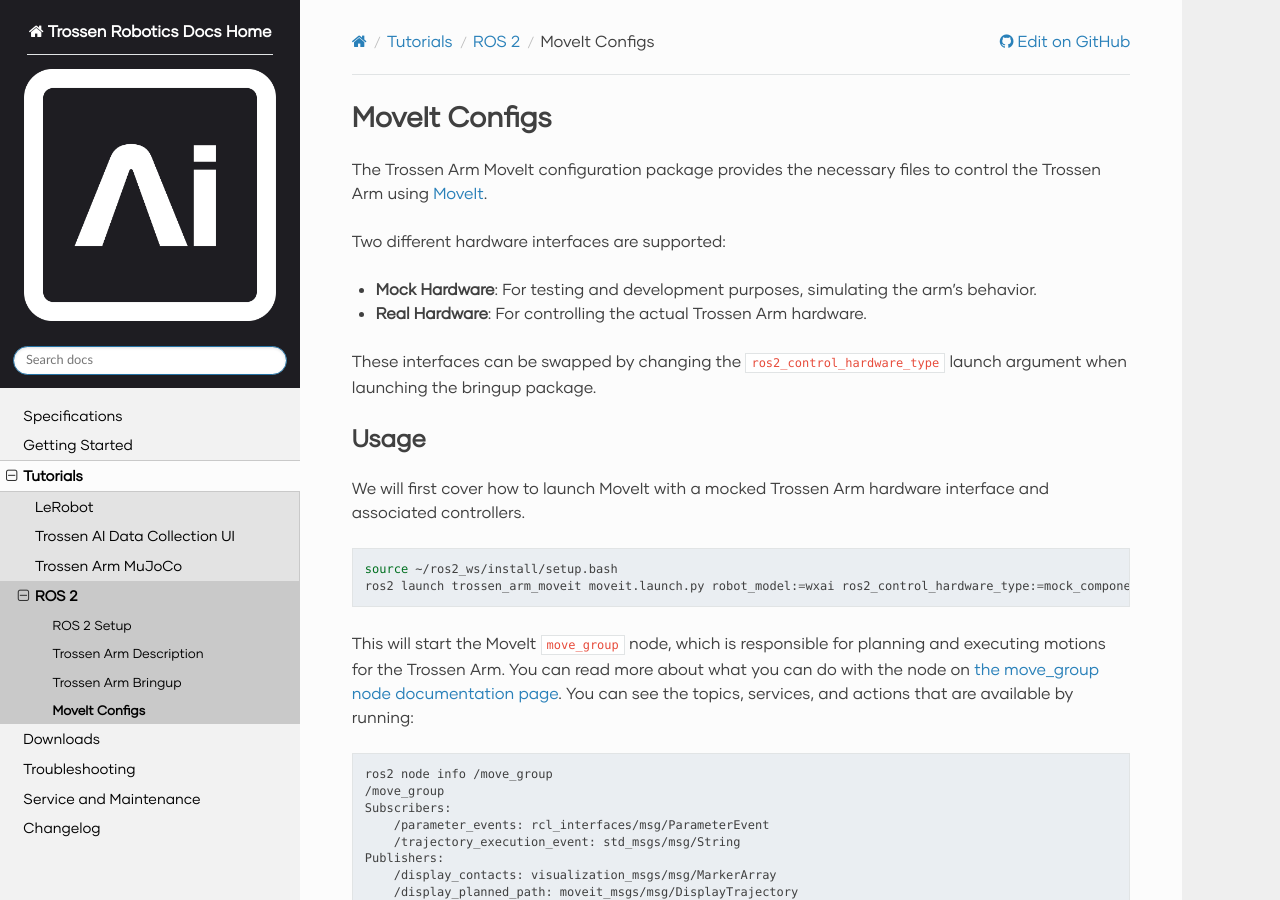
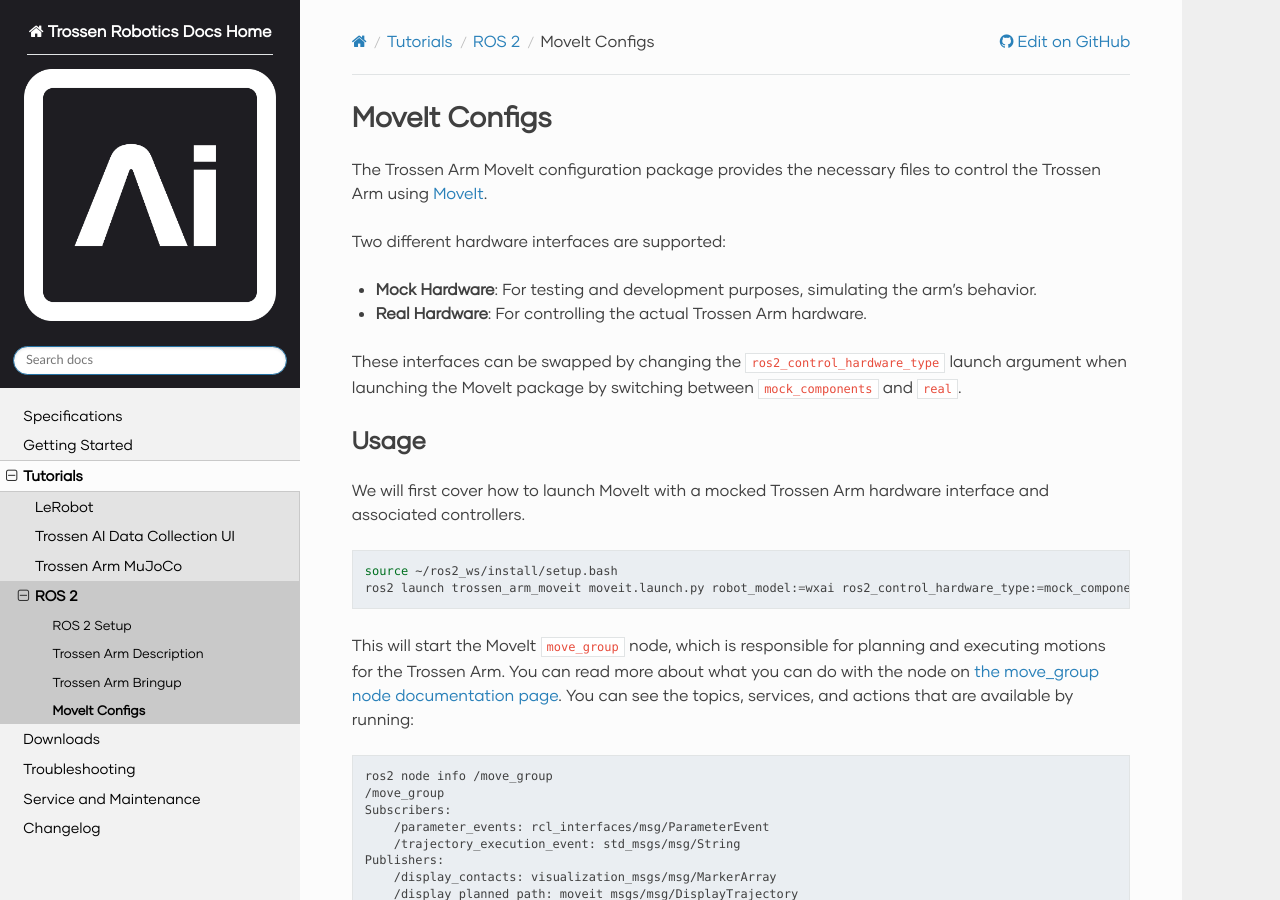
Before and after one commit to TrossenRobotics/trossen_arm, a Sphinx documentation site: the page built from docs/tutorials/ros2/moveit.rst, in a window 1280 px wide and 900 px high. Built offline with Sphinx 7.4.7 and the Read the Docs theme 3.1.0, drawn with Linux system fonts in a browser that asks for light colours; some web fonts are replaced; pages that are not in the unit, such as notebooks, are missing from menus.

Commit message:
Clarify hardware selection

```diff
--- a/docs/tutorials/ros2/bringup.rst
+++ b/docs/tutorials/ros2/bringup.rst
@@ -10,7 +10,7 @@ Two different hardware interfaces are supported:
 -   **Mock Hardware**: For testing and development purposes, simulating the arm's behavior.
 -   **Real Hardware**: For controlling the actual Trossen Arm hardware.
 
-These interfaces can be swapped by changing the ``ros2_control_hardware_type`` launch argument when launching the bringup package.
+These interfaces can be swapped by changing the ``ros2_control_hardware_type`` launch argument when launching the bringup package by switching between ``mock_components`` and ``real``.
 
 Usage
 =====
--- a/docs/tutorials/ros2/moveit.rst
+++ b/docs/tutorials/ros2/moveit.rst
@@ -9,7 +9,7 @@ Two different hardware interfaces are supported:
 -   **Mock Hardware**: For testing and development purposes, simulating the arm's behavior.
 -   **Real Hardware**: For controlling the actual Trossen Arm hardware.
 
-These interfaces can be swapped by changing the ``ros2_control_hardware_type`` launch argument when launching the bringup package.
+These interfaces can be swapped by changing the ``ros2_control_hardware_type`` launch argument when launching the MoveIt package by switching between ``mock_components`` and ``real``.
 
 Usage
 =====
```
